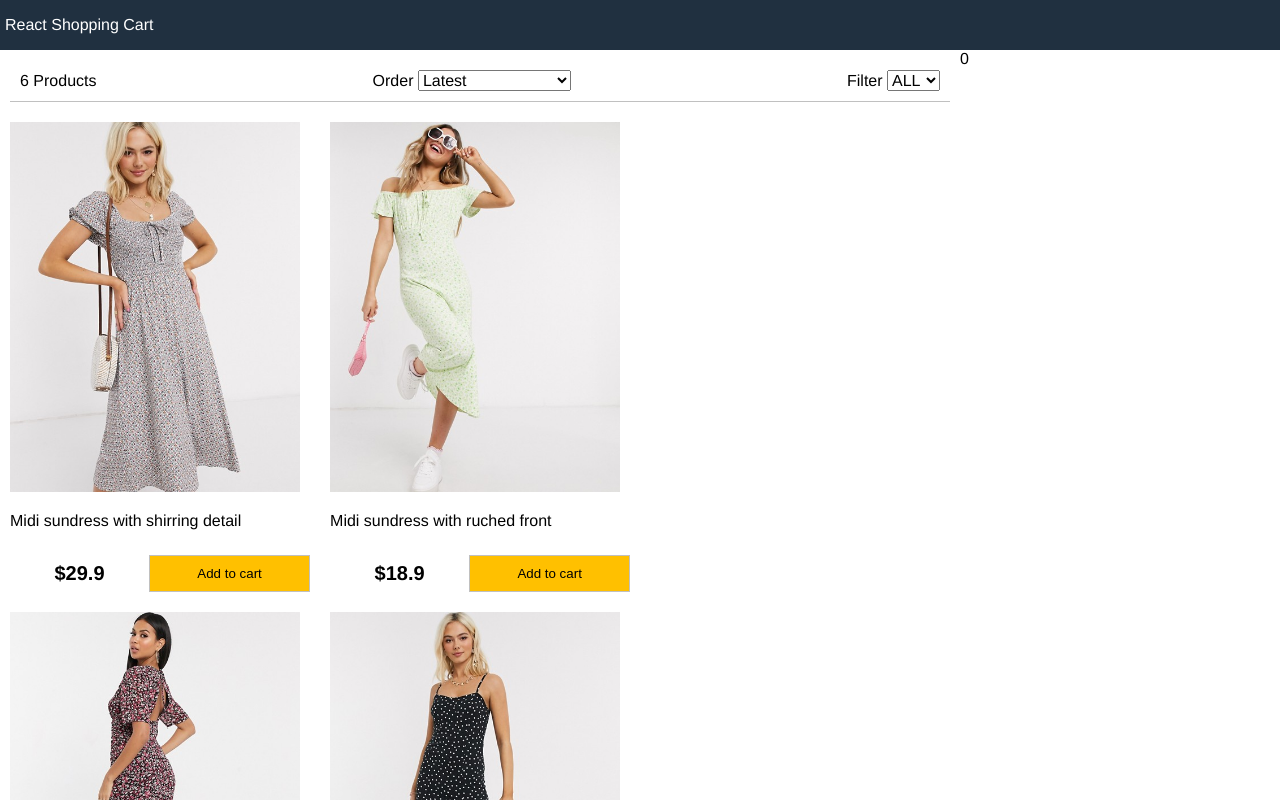
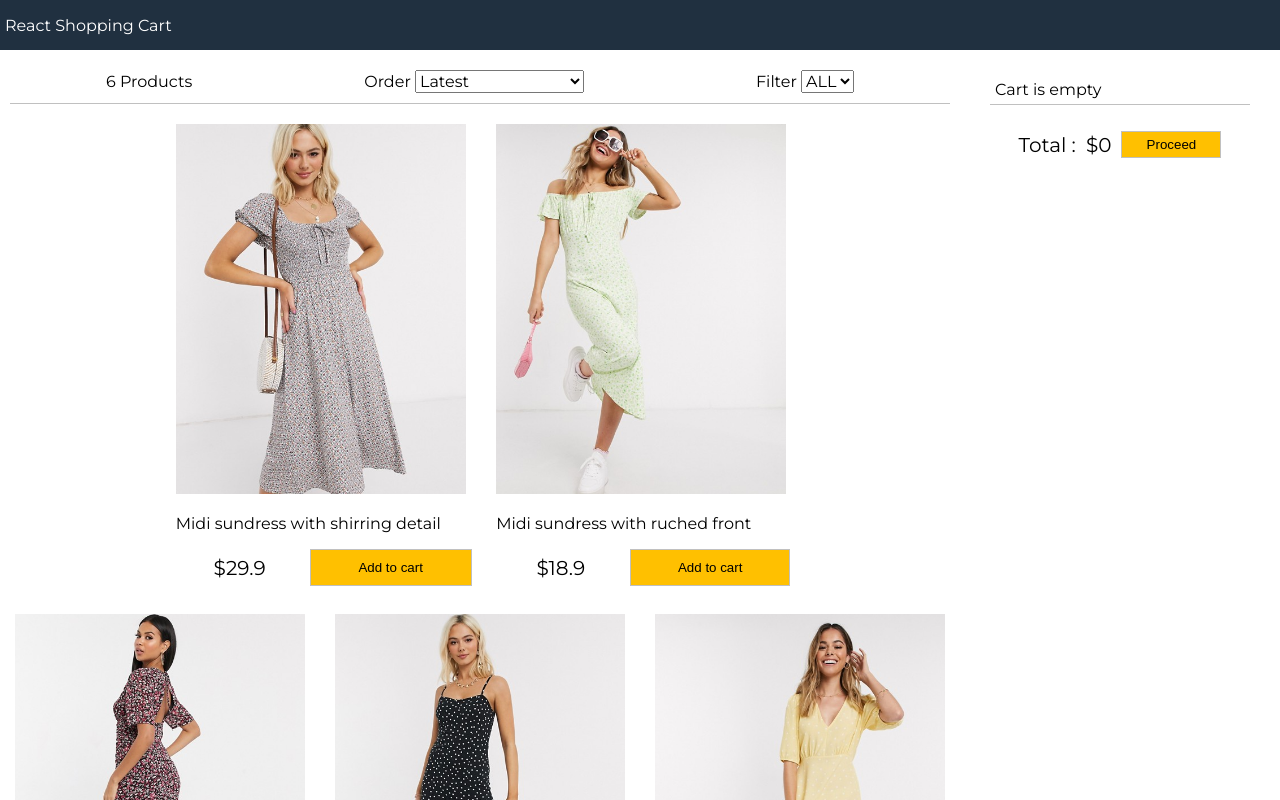
Before and after one commit to pst6/react-shopping-cart, a React (Create React App) app: page / in a window 1280 px wide. Shown: the top 800 px of the page. Built offline with nearby package versions, Linux system fonts and the light colour scheme.

Commit message:
cart-component

```diff
--- a/public/index.html
+++ b/public/index.html
@@ -10,6 +10,8 @@
       content="Web site created using create-react-app"
     />
     <link rel="apple-touch-icon" href="%PUBLIC_URL%/logo192.png" />
+    <link href='//fonts.googleapis.com/css?family=Montserrat:thin,extra-light,light,100,200,300,400,500,600,700,800'
+rel='stylesheet' type='text/css'>
     <!--
       manifest.json provides metadata used when your web app is installed on a
       user's mobile device or desktop. See https://developers.google.com/web/fundamentals/web-app-manifest/
--- a/src/App.js
+++ b/src/App.js
@@ -37,13 +37,22 @@ class App extends Component {
         });
     }
   }
+
+  removeFromCart=(product)=>{
+    const cartItems=this.state.cartItems.slice()
+    this.setState({
+        cartItems:cartItems.filter((x)=>(x._id!==product._id))
+    })
+  }
+
   addToCart=(product)=>{
-    const cartItems=this.state.cartItems.slice()
+    let cartItems=this.state.cartItems.slice()
     let alreadyInCart=false
     cartItems.forEach((item) =>{
         if(product._id===item._id ){
             item.count++
             item.alreadyInCart=true
+            alreadyInCart=true
         }
 
     })
@@ -55,7 +64,6 @@ class App extends Component {
         })
     }
     this.setState({
-        ...this.state,
         cartItems:cartItems,
     })
   }
@@ -98,7 +106,7 @@ class App extends Component {
             <Products productsList={this.state.products} addToCart={this.addToCart}/>
         </div>
         <div className="sidebar">
-          <Cart cartItems={this.state.cartItems}/>
+          <Cart cartItems={this.state.cartItems } removeFromCart={this.removeFromCart}/>
         </div>
       </div>
      </main>
--- a/src/components/Cart.js
+++ b/src/components/Cart.js
@@ -1,10 +1,58 @@
 import React, { Component } from 'react'
+import formatCurrency from "./utils"
 
 class Cart extends Component {
+    constructor(props){
+        super(props)
+        this.state={
+
+        }
+    }
+    // remove=(product)=>{
+    //     const items=this.state.cartItems.slice();
+
+    // }
+
     render() {
-        return (
-            <div>
-                {this.props.cartItems.length}
+
+      const cartItems=this.props.cartItems;
+      let totalCost=0
+      cartItems.forEach((item)=>(totalCost+=item.price*item.count))
+
+      return (
+
+            <div className="sidecart">
+                <div className="cart-header">
+                    {cartItems.length=== 0?(<div>Cart is empty</div>):(<div> You have  {cartItems.length} items in cart.</div>)}
+                 </div>
+                <div className="cart-main">
+                   <ul className="cart-items">
+                       {cartItems.map((item)=>(
+                           <li key={item._id}>
+                               <div className="cart">
+                                    <div className="left">
+                                        <img src={item.image} alt={item.title}/>
+                                    </div>
+                                <div className="middle">
+                                    <div>{item.title}</div>
+                                        <div className="right">
+                                            <div>{formatCurrency(item.price)}</div><div>*</div><div>{item.count}</div>
+                                            <button className="button primary" onClick={()=>this.props.removeFromCart(item)}>Remove</button>
+
+                                        </div>
+                                    </div>
+                                </div>
+                           </li>
+                       ))}
+
+                   </ul>
+                </div>
+                <div className="cart-footer">
+                    <div>Total :</div>
+                    <div>{formatCurrency( Number.parseFloat(totalCost).toFixed(1))}</div>
+                    <button className="button primary">Proceed</button>
+                </div>
+
             </div>
         )
     }
--- a/src/components/Products.js
+++ b/src/components/Products.js
@@ -15,7 +15,7 @@ class Products extends Component {
                                 </a>
                                 <div className="product-price">
                                     <div>{formatCurrency(product.price)}</div>
-                                    <button className="button primary" onClick={this.props.addToCart}>Add to cart</button>
+                                    <button className="button primary" onClick={()=>this.props.addToCart(product)}>Add to cart</button>
                                 </div>
 
                             </div>
--- a/src/index.css
+++ b/src/index.css
@@ -1,18 +1,21 @@
+@import url('//fonts.googleapis.com/css2?family=Montserrat&display=swap');
 html{
   font-size: 62.5%;
   box-sizing: border-box;
+
 }
 body,
 #root{
   height: 100vh;
   margin: 0;
+
 }
 body,
 input,
 select,
 textarea{
   font-size: 1.6rem;
-  font-family:  Helvetica,Arial, sans-serif;
+  font-family: Montserrat, Helvetica, Arial,sans-serif;
 }
 
 a{
@@ -73,7 +76,7 @@ flex:1 20rem;
 .products{
   display: flex;
   flex-wrap: wrap;
-  justify-content: flex-start;
+  justify-content: center;
   align-items: center;
   list-style-type: none;
   padding: 0%;
@@ -88,8 +91,8 @@ flex:1 20rem;
  .product{
    display: flex;
    flex-direction:column ;
-   justify-content: space-between;
-   align-items: flex-start;
+   justify-content: flex-start;
+   align-items: center;
    height: 100%;
  }
  .product img{
@@ -98,7 +101,7 @@ flex:1 20rem;
  }
  .product-price{
    display: flex;
-   justify-content:space-between;
+   justify-content:flex-start;
    align-items: center;
 
  }
@@ -109,7 +112,7 @@ flex:1 20rem;
 
  }
  .product-price div{
-   font-weight: bold;
+   /* font-weight: bold; */
    font-size: 2rem;
  }
 
@@ -141,9 +144,68 @@ flex:1 20rem;
 /* Filter components */
 .filterProducts{
   display: flex;
-  justify-content:space-between;
+  justify-content:space-around;
   align-items: center;
   padding:1rem;
   margin: 1rem;
   border-bottom:.1rem #c0c0c0 solid;
 }
+
+/* Cart Component */
+ .cart-header{
+  padding: 1rem;
+  margin: 1rem;
+  border-bottom: .1rem #c0c0c0 solid;
+  padding: .5rem;
+  margin: .5rem;
+}
+.sidecart{
+  margin: 2.5rem;
+}
+ ul li{
+  list-style: none;
+}
+.cart{
+  display: flex;
+}
+.right{
+  display: flex;
+  padding: .5rem;
+  margin: .5rem;
+  justify-content:center;
+  align-items: center;
+  /* font-weight: bold; */
+}
+.right div{
+  padding: .5rem;
+}
+
+.right button{
+  width: 10rem;
+  margin: .5rem;
+  padding: .5rem;
+}
+
+.cart-items img{
+  width: 5rem;
+}
+.cart-footer{
+  display: flex;
+  padding: .5rem;
+  margin: .5rem;
+  justify-content: center;
+  align-items: center;
+
+}
+.cart-footer div{
+  padding: .5rem;
+}
+.cart-footer > div{
+  font-size: 2rem;
+}
+.cart-footer button{
+
+  padding: .5rem;
+  margin: .5rem;
+  width: 10rem;
+}
```
